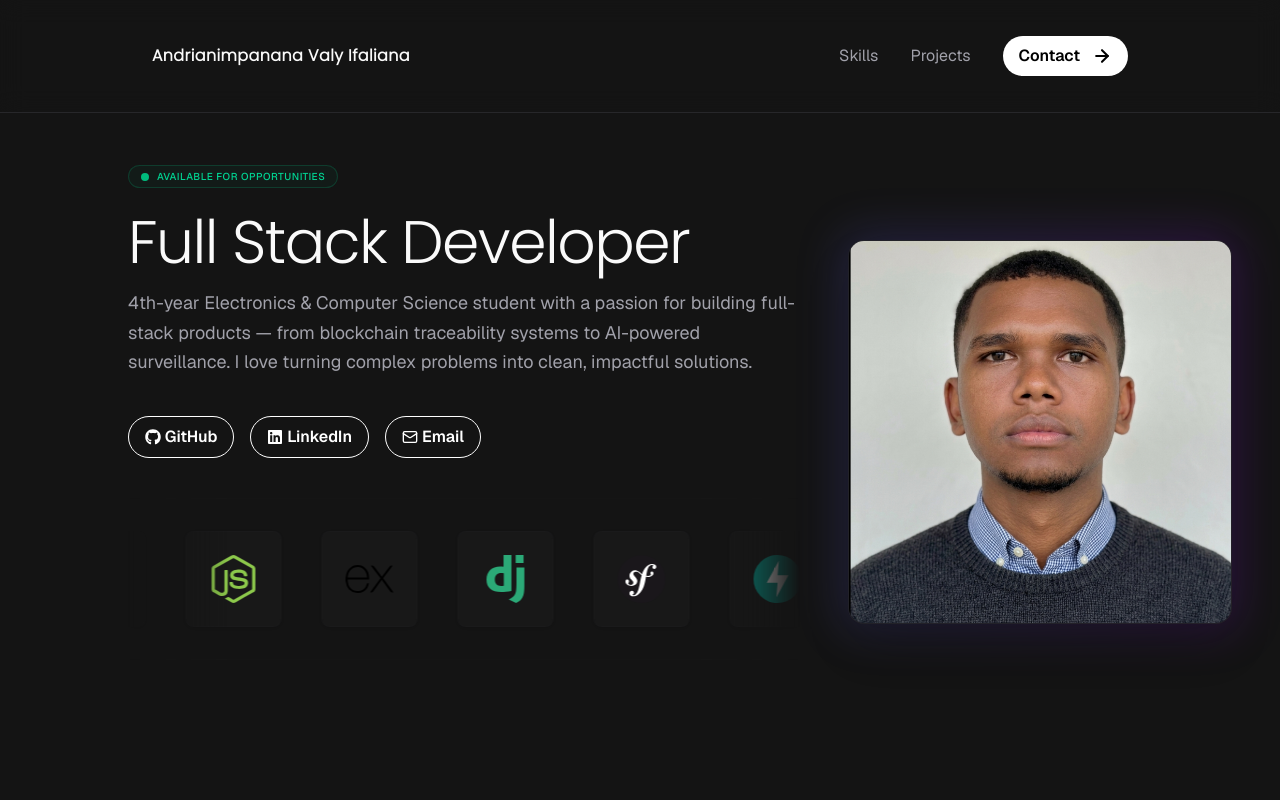
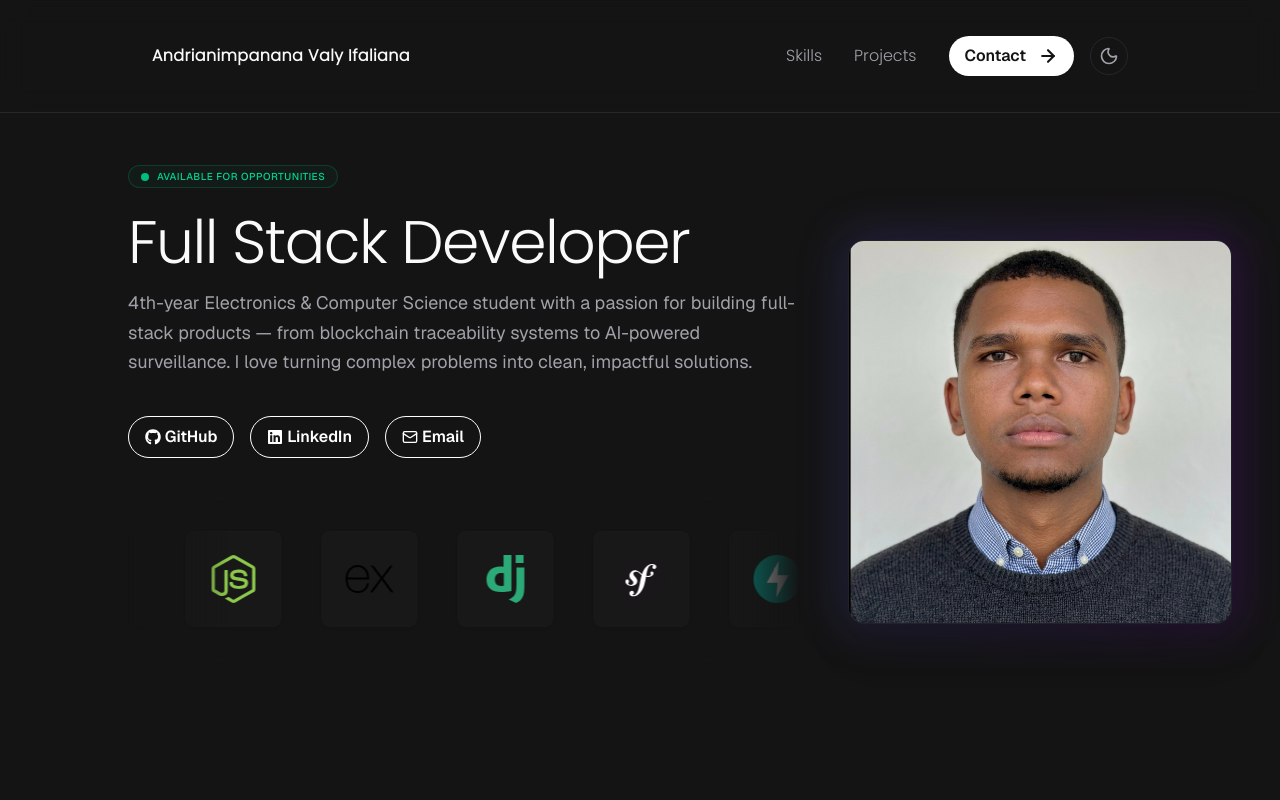
Before and after one commit to Valyfaliana/my-portfolio, a Next.js app: page / in a window 1280 px wide. Shown: the top 800 px of the page. Built offline with nearby package versions, Linux system fonts and the light colour scheme; grey boxes are pictures that could not be loaded.

Commit message:
feat: integrate next-themes for theme switching, add light/dark mode support, and enhance styling with new CSS variables

```diff
--- a/app/globals.css
+++ b/app/globals.css
@@ -8,10 +8,22 @@
   --color-muted: #a1a1aa;
   --color-accent: #6366f1;
   --color-accent-hover: #4f46e5;
+  --color-myPrimary: #ffffff;
 
   --font-sans: var(--font-geist-sans);
   --font-mono: var(--font-geist-mono);
   --font-heading: var(--font-poppins-light);
+}
+
+[data-theme="light"] {
+  --color-bg: #ffffff;
+  --color-surface: #f4f4f5;
+  --color-border: #e4e4e7;
+  --color-text: #09090b;
+  --color-muted: #71717a;
+  --color-accent: #6366f1;
+  --color-accent-hover: #4f46e5;
+  --color-myPrimary: #141414;
 }
 
 @layer base {
@@ -20,7 +32,7 @@
   }
 
   body {
-    @apply bg-bg text-text antialiased;
+    @apply bg-bg text-text antialiased transition-colors duration-300;
   }
 
   ::selection {
--- a/app/layout.tsx
+++ b/app/layout.tsx
@@ -1,5 +1,6 @@
 import type { Metadata } from "next";
 import { Geist, Geist_Mono, Poppins } from "next/font/google";
+import { ThemeProvider } from "next-themes";
 import "./globals.css";
 
 const geistSans = Geist({
@@ -31,9 +32,14 @@ export default function RootLayout({
   return (
     <html
       lang="en"
+      suppressHydrationWarning
       className={`${geistSans.variable} ${geistMono.variable} ${poppinsLight.variable} h-full antialiased`}
     >
-      <body className="min-h-full flex flex-col">{children}</body>
+      <body className="min-h-full flex flex-col">
+        <ThemeProvider attribute="data-theme" defaultTheme="dark" enableSystem>
+          {children}
+        </ThemeProvider>
+      </body>
     </html>
   );
 }
--- a/components/Navbar.tsx
+++ b/components/Navbar.tsx
@@ -1,12 +1,43 @@
 "use client";
 
-import { useState } from "react";
+import { useEffect, useState } from "react";
+import { Moon as MoonIcon, Sun as SunIcon } from "lucide-react";
+import { useTheme } from "next-themes";
 import { HiBars3, HiXMark } from "react-icons/hi2";
 import { profile, navLinks } from "@/lib/data";
 import PrimaryBtn from "./ui/PrimaryBtn";
 
 export default function Navbar() {
   const [open, setOpen] = useState(false);
+  const [mounted, setMounted] = useState(false);
+  const { resolvedTheme, setTheme } = useTheme();
+
+  useEffect(() => {
+    setMounted(true);
+  }, []);
+
+  const toggleTheme = () => {
+    setTheme(resolvedTheme === "dark" ? "light" : "dark");
+  };
+
+  const themeToggleButton = (
+    <button
+      type="button"
+      onClick={toggleTheme}
+      className="inline-flex items-center justify-center rounded-full border border-border p-2 text-muted transition-colors duration-200 hover:text-accent focus:outline-none focus:ring-2 focus:ring-accent"
+      aria-label={`Switch to ${resolvedTheme === "dark" ? "light" : "dark"} mode`}
+    >
+      {mounted ? (
+        resolvedTheme === "light" ? (
+          <SunIcon size={20} />
+        ) : (
+          <MoonIcon size={20} />
+        )
+      ) : (
+        <span className="inline-block size-5" aria-hidden />
+      )}
+    </button>
+  );
 
   return (
     <header className="fixed top-0 left-0 right-0 z-50 border-b border-border bg-bg/80 backdrop-blur-md">
@@ -15,7 +46,8 @@ export default function Navbar() {
           {profile.name}
         </p>
 
-        <nav className="hidden items-center gap-8 md:flex">
+        <div className="hidden items-center gap-4 md:flex">
+          <nav className="flex items-center gap-8">
             {navLinks.map((link) => {
               if (link.label.toLowerCase() === "contact")
                 return (
@@ -28,23 +60,28 @@ export default function Navbar() {
                   <a
                     key={link.href}
                     href={link.href}
-                  className="text-muted transition-colors duration-200 hover:text-accent active:text-accent"
+                    className="text-muted font-heading transition-colors duration-200 hover:text-accent active:text-accent"
                   >
                     {link.label}
                   </a>
                 );
             })}
           </nav>
+          {themeToggleButton}
+        </div>
 
+        <div className="flex items-center gap-2 md:hidden">
+          {themeToggleButton}
           <button
             type="button"
             onClick={() => setOpen((prev) => !prev)}
-          className="inline-flex items-center justify-center rounded-lg border border-border p-2 text-muted transition-colors duration-200 hover:text-accent focus:outline-none focus:ring-2 focus:ring-accent md:hidden"
+            className="inline-flex items-center justify-center rounded-lg border border-border p-2 text-muted transition-colors duration-200 hover:text-accent focus:outline-none focus:ring-2 focus:ring-accent"
             aria-label="Toggle navigation"
             aria-expanded={open}
           >
             {open ? <HiXMark size={20} /> : <HiBars3 size={20} />}
           </button>
+        </div>
       </div>
 
       {open ? (
--- a/components/sections/Projects.tsx
+++ b/components/sections/Projects.tsx
@@ -3,7 +3,7 @@ import React from "react";
 
 const Projects: React.FC = () => {
   return (
-    <section id="projects" className="projects bg-bg flex flex-col justify-center py-24 px-6">
+    <section id="projects" className="projects bg-bg flex flex-col justify-center py-24 px-6 text-text">
       <h2>Projets</h2>
       <div>
         {projects.map((project, index) => (
--- a/components/ui/OutlineBtn.tsx
+++ b/components/ui/OutlineBtn.tsx
@@ -11,7 +11,7 @@ export default function OutlineBtn({ href, children }: OutlineButtonProps) {
       href={href}
       target="_blank"
       rel="noopener noreferrer"
-      className="inline-flex items-center justify-center rounded-full border border-white px-4 py-2 font-semibold text-white"
+      className="inline-flex items-center justify-center rounded-full border border-myPrimary px-4 py-2 font-semibold text-myPrimary"
     >
       {children}
     </Link>
--- a/components/ui/PrimaryBtn.tsx
+++ b/components/ui/PrimaryBtn.tsx
@@ -13,7 +13,7 @@ export default function PrimaryBtn({
   return (
     <Link
       href={href}
-      className="inline-flex items-center gap-3 rounded-full bg-white px-4 py-2 font-semibold text-black transition-all duration-300"
+      className="inline-flex items-center gap-3 rounded-full bg-myPrimary px-4 py-2 font-semibold text-bg transition-all duration-300"
     >
       {children}
       <ArrowRight size={20} strokeWidth={2.5} />
--- a/package.json
+++ b/package.json
@@ -11,6 +11,7 @@
   "dependencies": {
     "lucide-react": "^1.21.0",
     "next": "16.2.9",
+    "next-themes": "^0.4.6",
     "react": "19.2.4",
     "react-dom": "19.2.4",
     "react-icons": "^5.6.0"
--- a/tailwind.config.ts
+++ b/tailwind.config.ts
@@ -11,6 +11,7 @@ const config: Config = {
         muted: "var(--color-muted)",
         accent: "var(--color-accent)",
         accentHover: "var(--color-accent-hover)",
+        myPrimary: "var(--color-myPrimary)"
       },
       fontFamily: {
         sans: ["var(--font-sans)"],
```
Also changed, not shown: 1 other file (tests, documents, lock files or other folders). Lines whose indentation alone changed are shown as unchanged.
